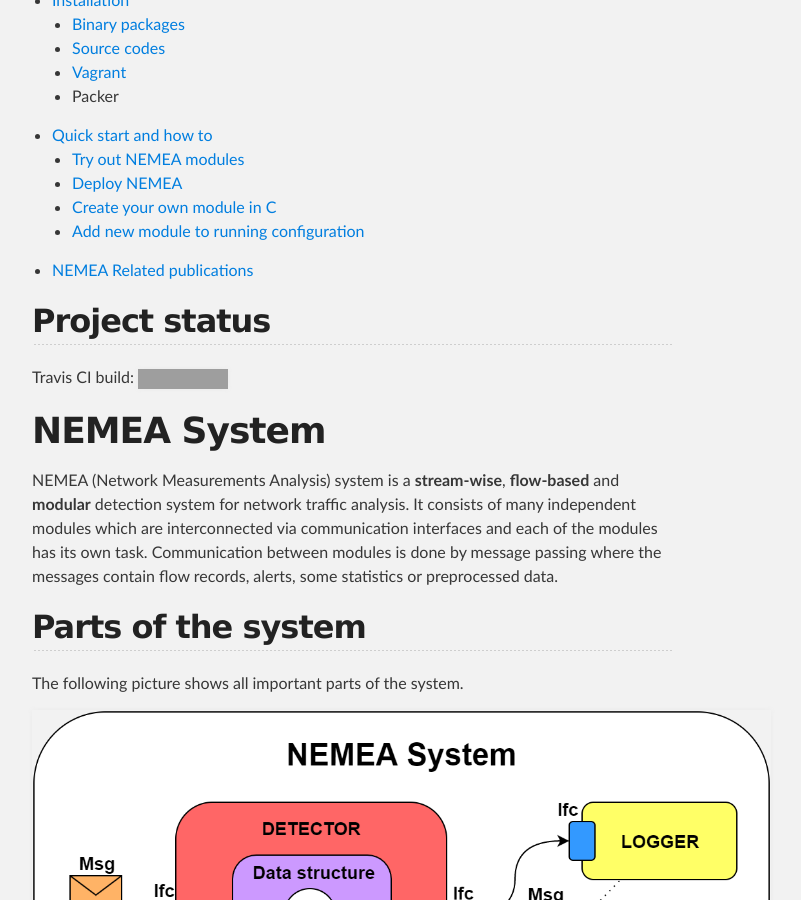
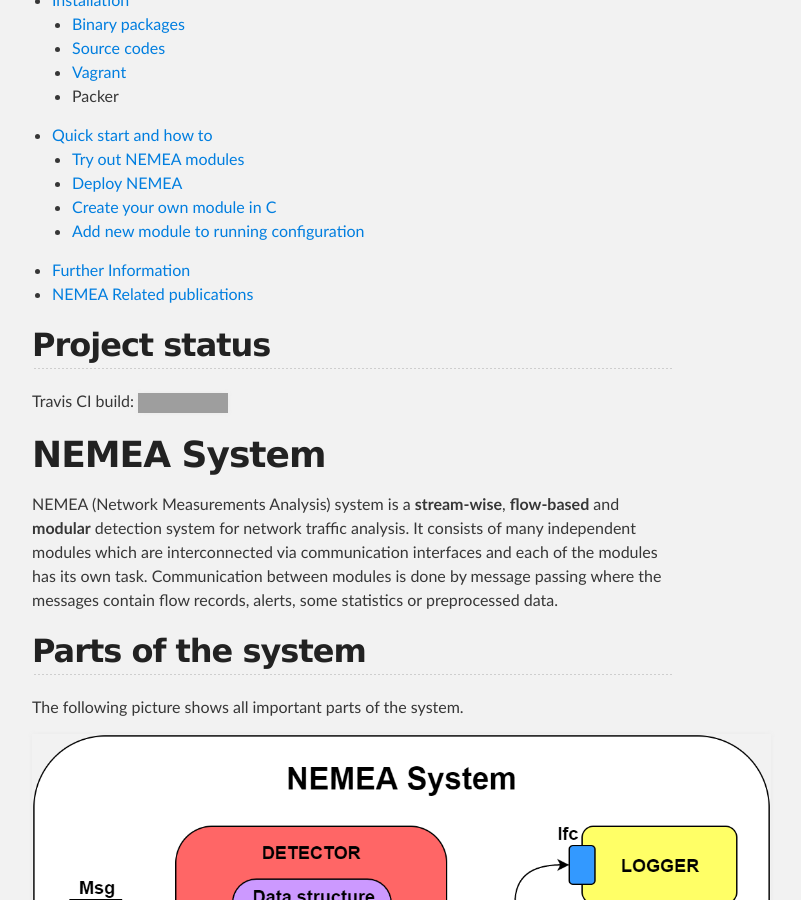
Before and after one commit to CESNET/Nemea, a Jekyll site: the page built from index.md, in a window 1280 px wide and 900 px high, scrolled down 511 px. Shown: the whole window, without its empty margins (288-1089 px from the left). Built offline with Jekyll 4.4.1, drawn with Linux system fonts in a browser that asks for light colours; nearby versions of some CDN libraries; grey boxes are pictures that could not be loaded.

Commit message:
add link to outline

```diff
--- a/index.md
+++ b/index.md
@@ -18,6 +18,7 @@
    - [Deploy NEMEA](#deploy-nemea)
    - [Create your own module in C](#create-your-own-module-in-c)
    - [Add new module to running configuration](#add-new-module-to-running-configuration)
+- [Further Information](#further-information)
 - [NEMEA Related publications](#nemea-related-publications)
 
 
```
